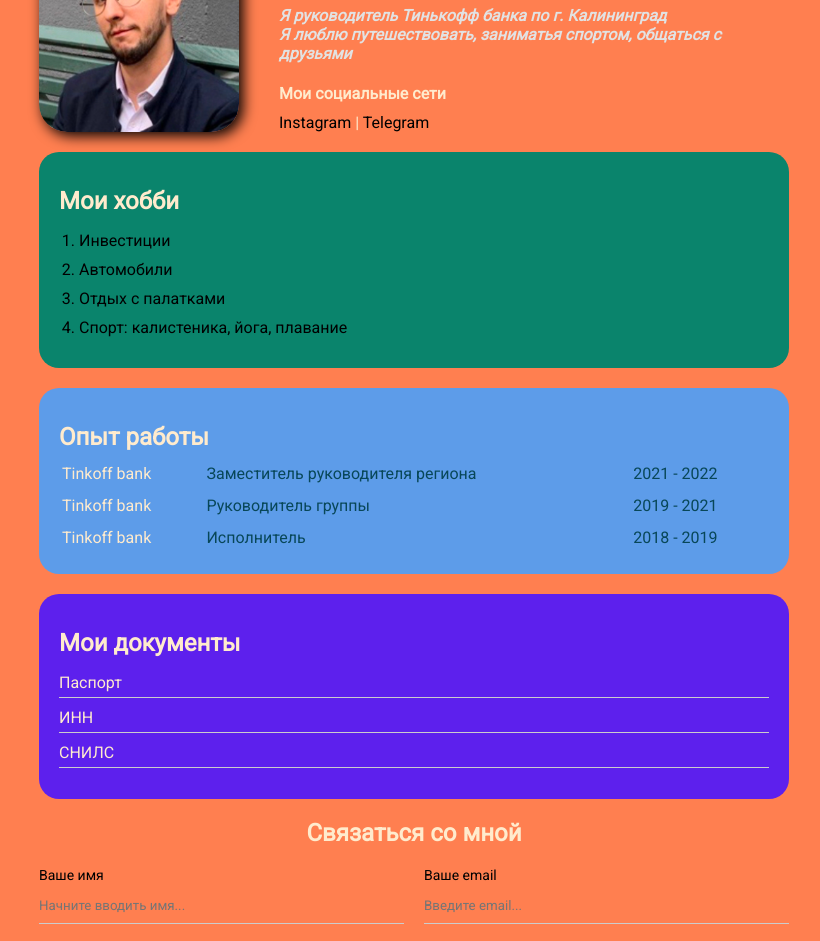
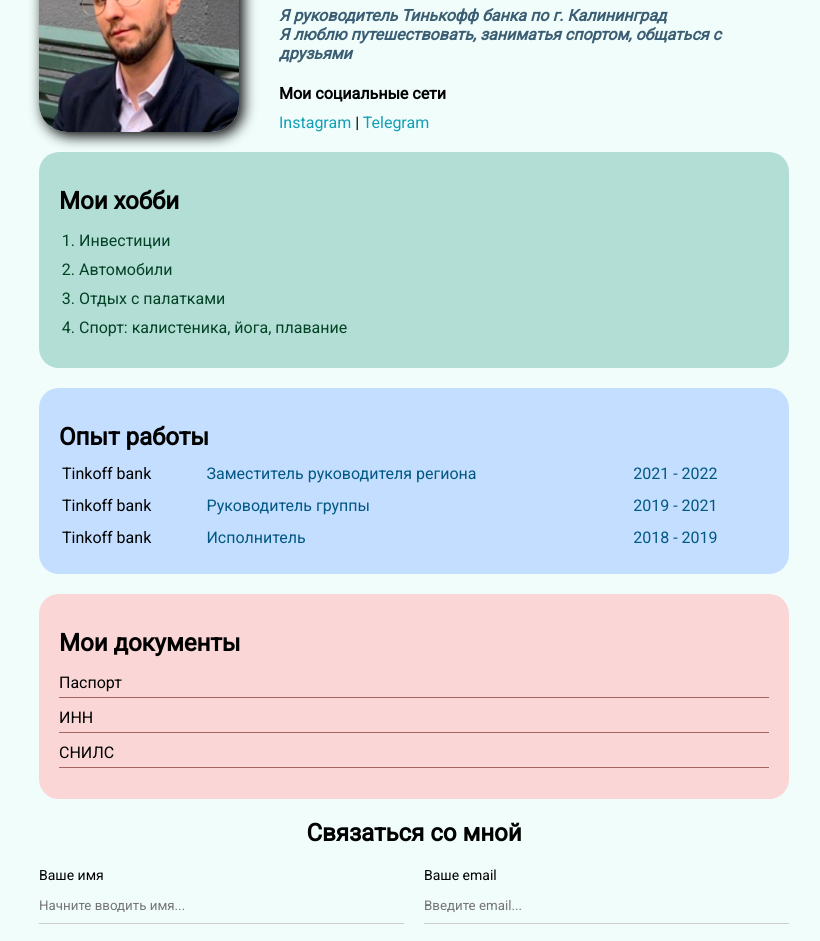
Before and after one commit to HunTnoX/CSS---work-1, a plain HTML site: page index.html in a window 1280 px wide. Shown: the part 113-1054 px from the top of the page, without its empty margins (226-1046 px from the left). Drawn offline with Linux system fonts and the light colour scheme.

Commit message:
Update styles.css

```diff
--- a/styles.css
+++ b/styles.css
@@ -1,8 +1,8 @@
 @import url('https://fonts.googleapis.com/css2?family=Roboto&display=swap');
 
 body {
-    background: coral;
-    color:blanchedalmond;
+    background: rgb(240, 253, 250);
+    color: black;
 
     font-size: 16px;
     font-weight: normal;
@@ -14,7 +14,7 @@ body {
 }
 
 a {
-    color: black;
+    color: rgb(18, 159, 184);
     text-decoration: none;
 }
 
@@ -57,7 +57,7 @@ a:visited {
 }
 
 .info p {
-color:rgb(226, 226, 226);
+color:rgb(59, 94, 116);
 margin: 0;
 font-style: italic;
 font-weight: bold;
@@ -91,15 +91,15 @@ font-weight: bold;
 }*/
 
 .bg-yellow {
-    background: rgb(10, 132, 108);
+    background: rgb(179, 222, 214);
 }
 
 .bg-green {
-    background: rgb(93, 156, 233);
+    background: rgb(195, 222, 255);
 }
 
 .bg-red {
-    background: rgb(93, 32, 237);
+    background: rgb(250, 214, 214);
 }
 
 .card {
@@ -117,7 +117,7 @@ font-weight: bold;
 }
 
 .list li {
-    color: black;
+    color: rgb(3, 66, 37);
     margin-bottom: 10px;
 }
 
@@ -130,7 +130,7 @@ font-weight: bold;
 }
 
 .table td:nth-child(2), .table td:nth-child(3) {
-    color: rgb(8, 71, 88);
+    color: rgb(2, 88, 131);
 }
 
 .link-list {
@@ -141,7 +141,7 @@ font-weight: bold;
 .link-list li {
     margin-bottom: 10px;
     padding-bottom: 5px;
-    border-bottom: 1px solid #ccc;
+    border-bottom: 1px solid rgb(166, 101, 101);
 }
 
 .contact h2 {
```
